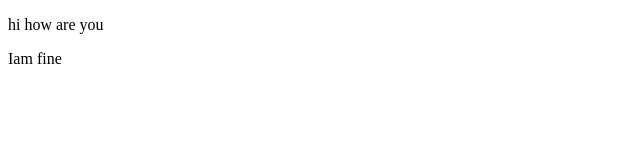
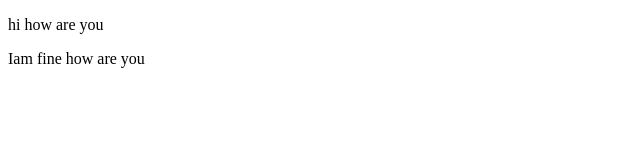
Before and after one commit to madhupraka/hello, a plain HTML site: page index.html in a window 1280 px wide. Shown: the full height of the page, 0-640 px from the left. Drawn offline with Linux system fonts and the light colour scheme.

Commit message:
feat:changed something

```diff
--- a/index.html
+++ b/index.html
@@ -7,6 +7,6 @@
 </head>
 <body>
     <p>hi how are you</p>
-    <p>Iam fine</p>
+    <p>Iam fine how are you</p>
 </body>
 </html>
```
